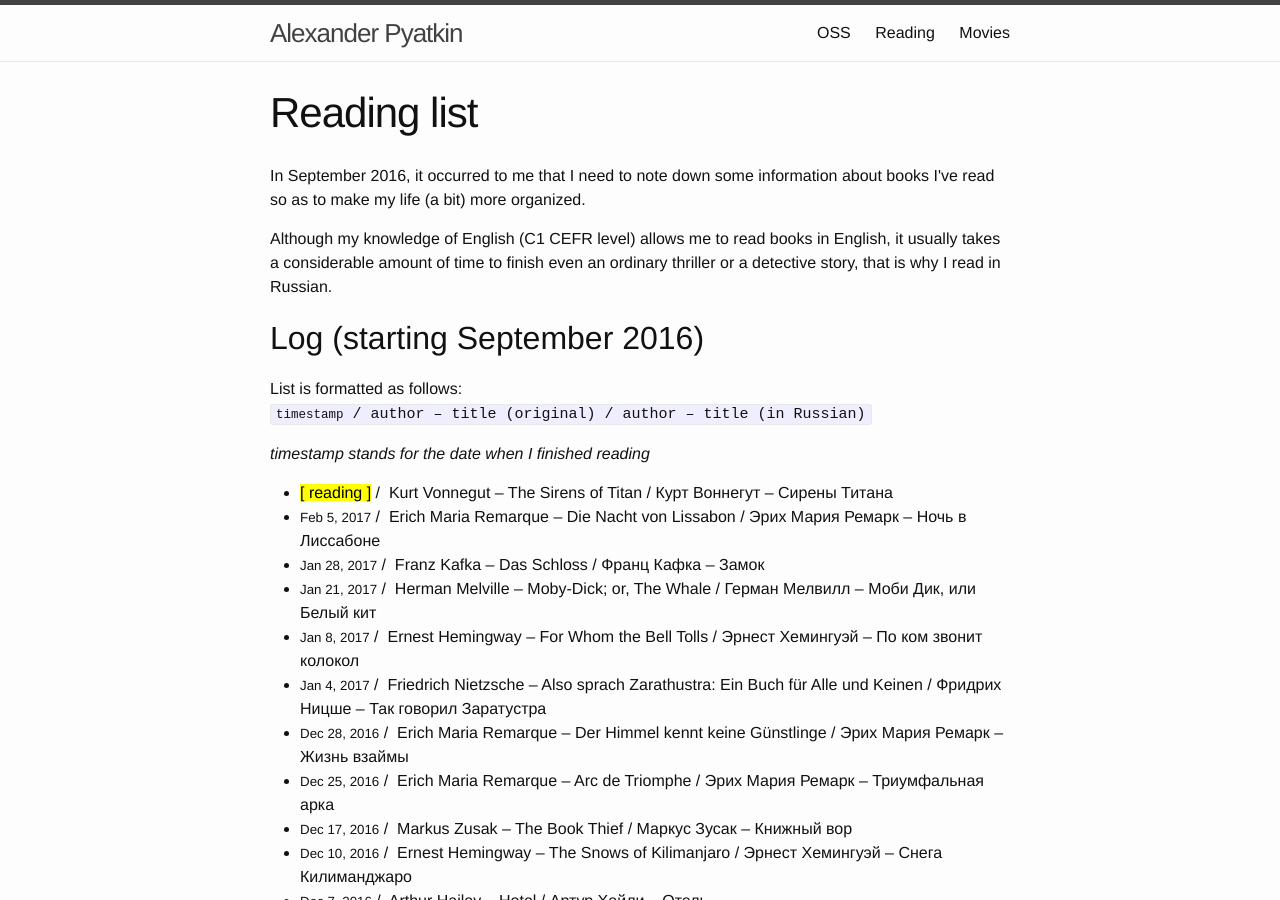
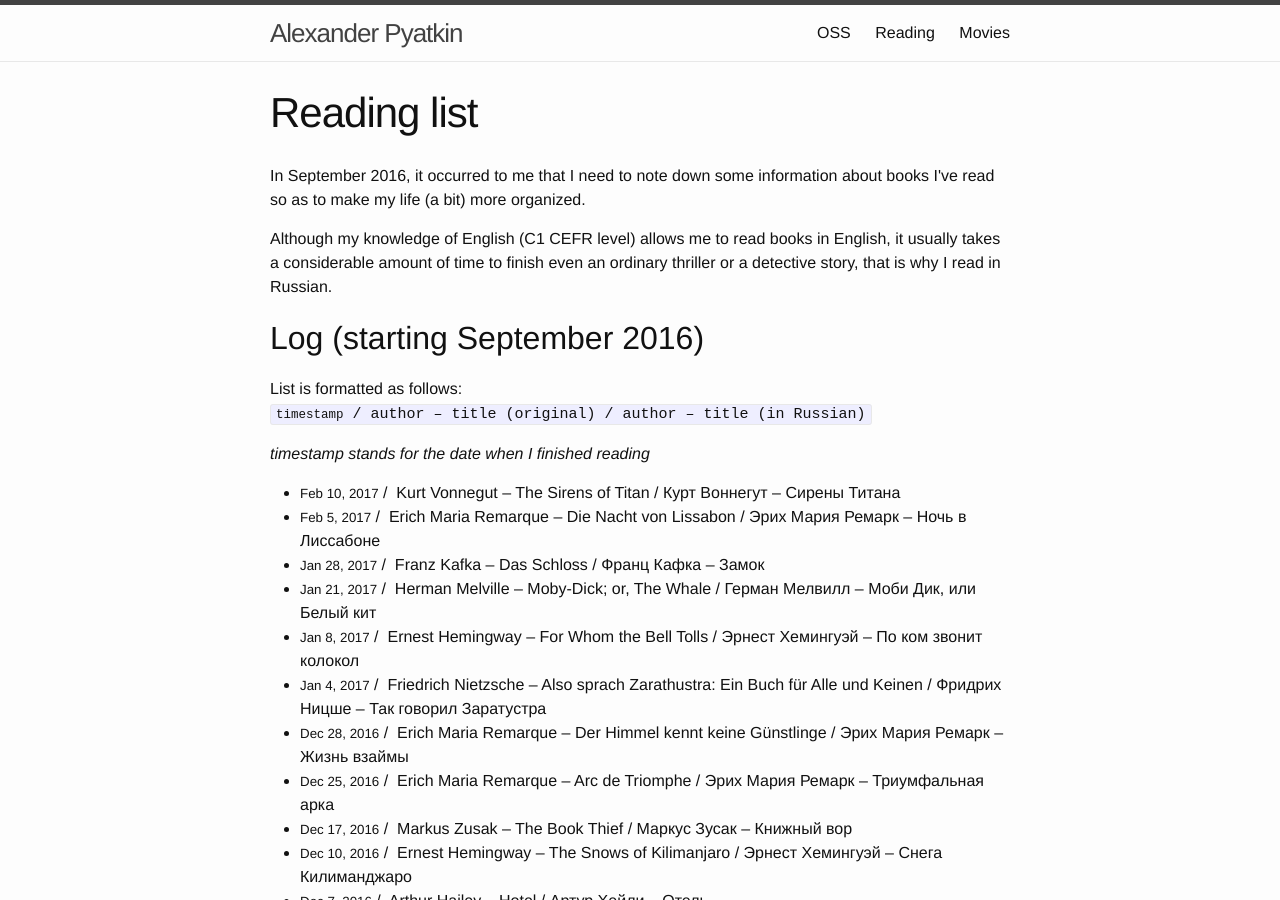
Before and after one commit to aspyatkin/personal-website, a Jekyll site: the page built from reading-list.md, in a window 1280 px wide and 900 px high. Built offline with Jekyll 4.4.1, drawn with Linux system fonts in a browser that asks for light colours.

Commit message:
Update reading list

```diff
--- a/reading-list.md
+++ b/reading-list.md
@@ -5,7 +5,7 @@ short_title: Reading
 permalink: /reading-list/
 top_ndx: 2
 log_list:
-  - reading: yes
+  - date: 'Feb 10, 2017'
     original:
       author: 'Kurt Vonnegut'
       title: 'The Sirens of Titan'
```
